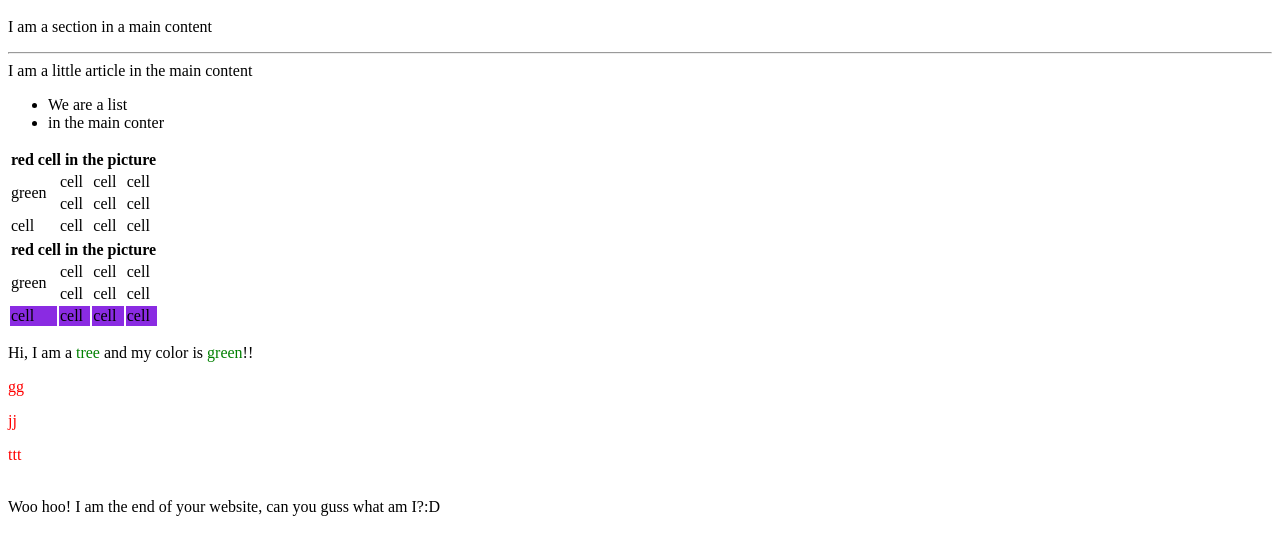
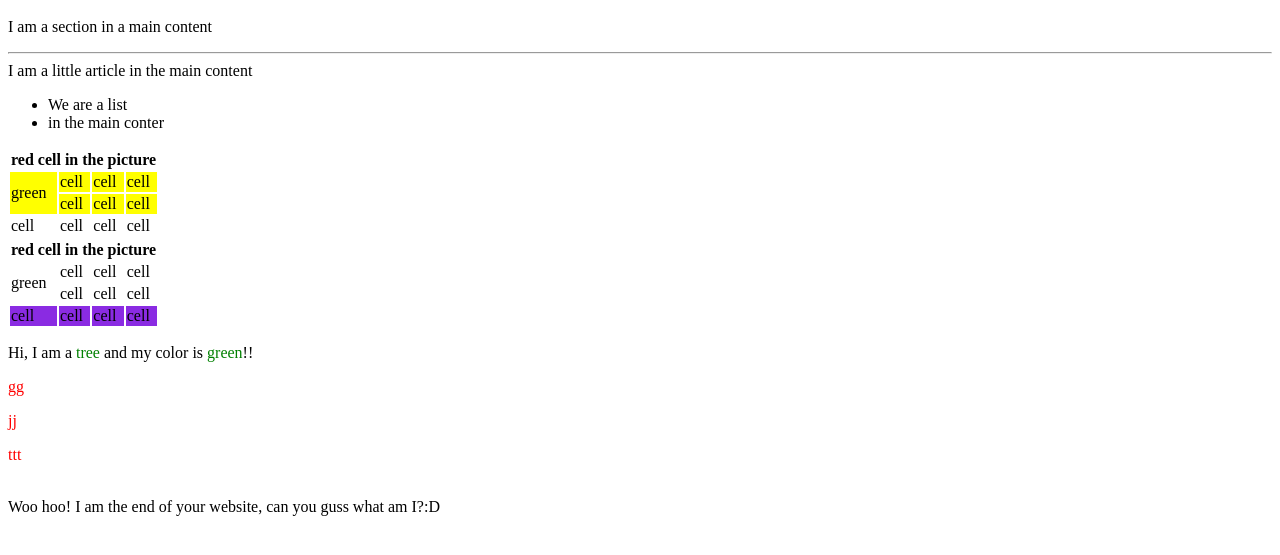
Before and after one commit to azambabai/F-tball, a plain HTML site: page index2.html in a window 1280 px wide. Shown: the part 101-656 px from the top of the page. Drawn offline with Linux system fonts and the light colour scheme.

Commit message:
Update index2.html

```diff
--- a/index2.html
+++ b/index2.html
@@ -28,7 +28,7 @@
             <th colspan="4">red cell in the picture</th>
         </tr>
     </thead>
-    <tbody>
+     <tbody style="background-color: yellow">
         <tr>
             <td rowspan="2">green</td>
             <td>cell</td>
```
